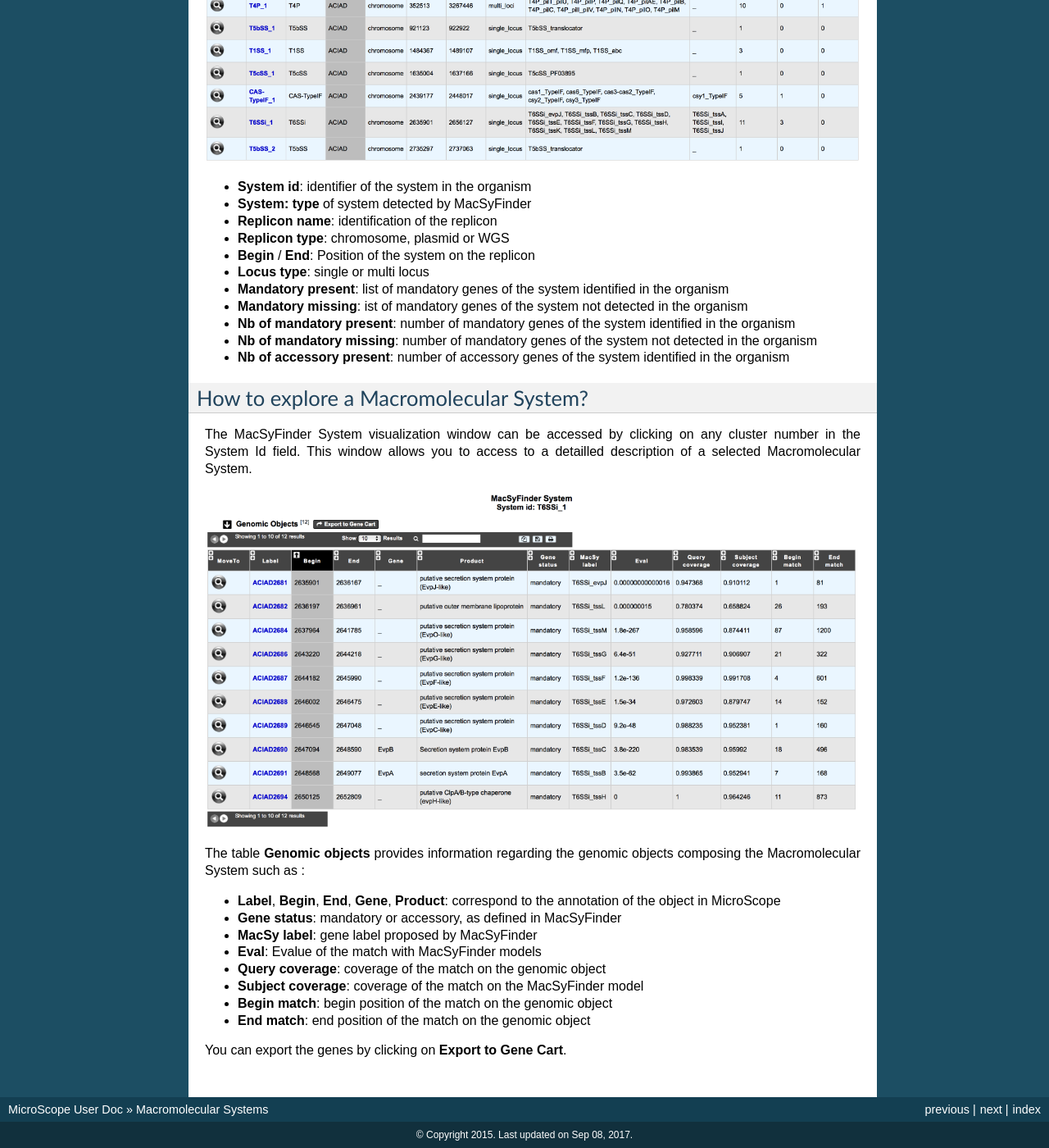
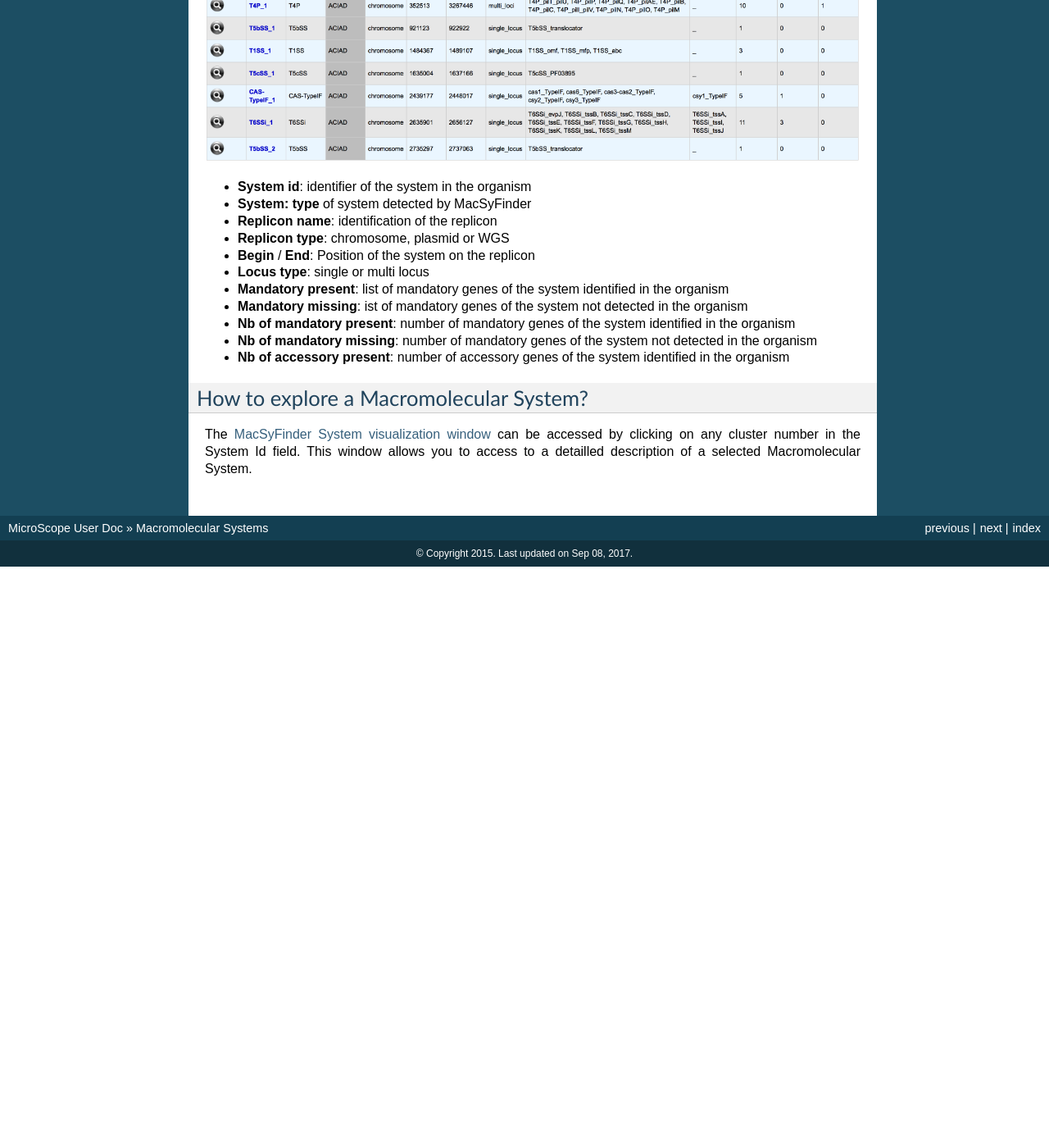
Before and after one commit to labgem/microscope-user-doc, a Sphinx documentation site: the page built from docs/content/compgenomics/macsyfinder.rst, in a window 1280 px wide and 1400 px high, scrolled down 1001 px. Shown: the whole window at 82% size. Built offline with Sphinx 7.4.7, drawn with Linux system fonts in a browser that asks for light colours; formulas are drawn with MathJax 3; after the commit the page ends 1692 px from its top, so only the background shows below that.

Commit message:
Update macsyfinder.rst

```diff
--- a/docs/content/compgenomics/macsyfinder.rst
+++ b/docs/content/compgenomics/macsyfinder.rst
@@ -56,19 +56,4 @@ This table enumerates all macromolecular systems predicted for the selected orga
 How to explore a Macromolecular System?
 --------------------------------------------------------
 
-The MacSyFinder System visualization window can be accessed by clicking on any cluster number in the System Id field. This window allows you to access to a detailled description of a selected Macromolecular System.
-
-.. image:: img/macSy_syst.png
-
-The table **Genomic objects** provides information regarding the genomic objects composing the Macromolecular System such as :
-
-* **Label**, **Begin**, **End**, **Gene**, **Product**: correspond to the annotation of the object in MicroScope
-* **Gene status**:	mandatory or accessory, as defined in MacSyFinder
-* **MacSy label**:	gene label proposed by MacSyFinder
-* **Eval**:	Evalue of the match with MacSyFinder models
-* **Query coverage**: coverage of the match on the genomic object
-* **Subject coverage**:	coverage of the match on the MacSyFinder model
-* **Begin match**:	begin position of the match on the genomic object
-* **End match**: end position of the match on the genomic object
-
-You can export the genes by clicking on **Export to Gene Cart**.
+The `MacSyFinder System visualization window <https://microscope.readthedocs.io/en/latest/content/compgenomics/macromolecular_systems.html>`_ can be accessed by clicking on any cluster number in the System Id field. This window allows you to access to a detailled description of a selected Macromolecular System.
```
